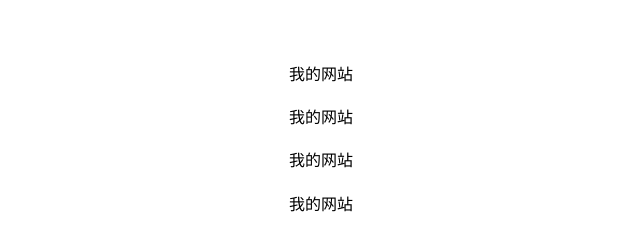
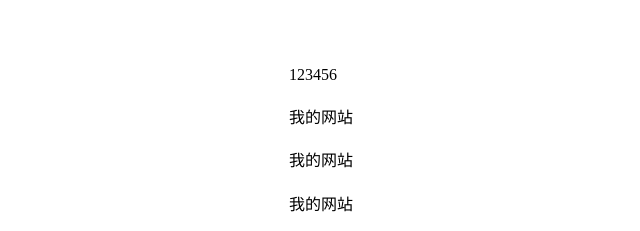
Before and after one commit to qishi1018/qishi, a plain HTML site: page index.html in a window 1280 px wide. Shown: the part 168-399 px from the top of the page, 1-641 px from the left. Drawn offline with Linux system fonts and the light colour scheme.

Commit message:
Update index.html

```diff
--- a/index.html
+++ b/index.html
@@ -12,7 +12,7 @@
       line-height: 1.7;
       color:
     ">
-      <p>我的网站</p>
+      <p>123456</p>
       <p>我的网站</p>
       <p>我的网站</p>
       <p>我的网站</p>
```
